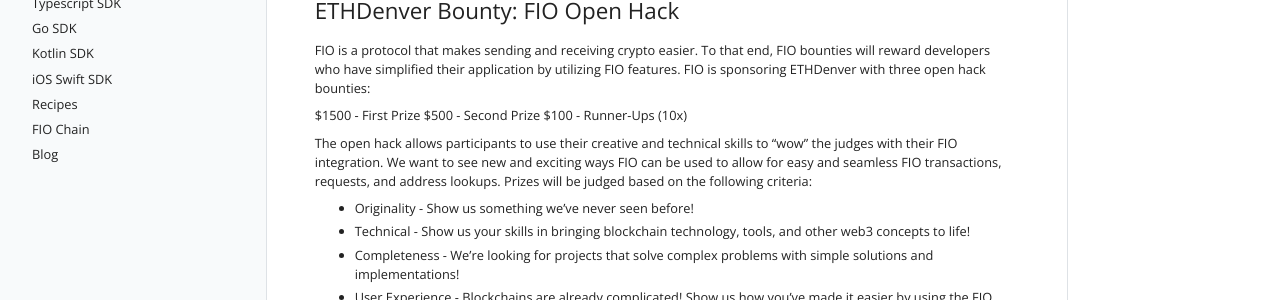
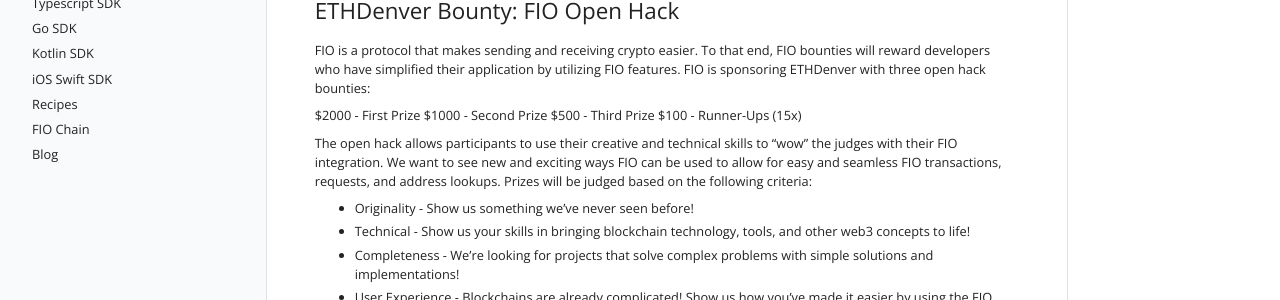
Before and after one commit to fioprotocol/fio-devhub, a Jekyll site: the page built from _posts/2021-02-02-ethdenver-hackathon.md, in a window 1280 px wide and 900 px high. Shown: the part 274-574 px from the top of the window. Built offline with Jekyll 4.4.1, drawn with Linux system fonts in a browser that asks for light colours; our own code applies the rules of GitHub Pages for plain Markdown files.

Commit message:
Update 2021-02-02-ethdenver-hackathon.md
Updating bounty amounts

```diff
--- a/_posts/2021-02-02-ethdenver-hackathon.md
+++ b/_posts/2021-02-02-ethdenver-hackathon.md
@@ -14,9 +14,10 @@ FIO is sponsoring the [ETHDenver Hackathon](https://www.ethdenver.com){:target="
 ### ETHDenver Bounty: FIO Open Hack
 FIO is a protocol that makes sending and receiving crypto easier. To that end, FIO bounties will reward developers who have simplified their application by utilizing FIO features. FIO is sponsoring ETHDenver with three open hack bounties:
 
-$1500 - First Prize
-$500 - Second Prize
-$100 - Runner-Ups (10x)
+$2000 - First Prize
+$1000 - Second Prize
+$500 - Third Prize
+$100 - Runner-Ups (15x)
 
 The open hack allows participants to use their creative and technical skills to “wow” the judges with their FIO integration. We want to see new and exciting ways FIO can be used to allow for easy and seamless FIO transactions, requests, and address lookups. Prizes will be judged based on the following criteria:
 * Originality - Show us something we’ve never seen before!
```
